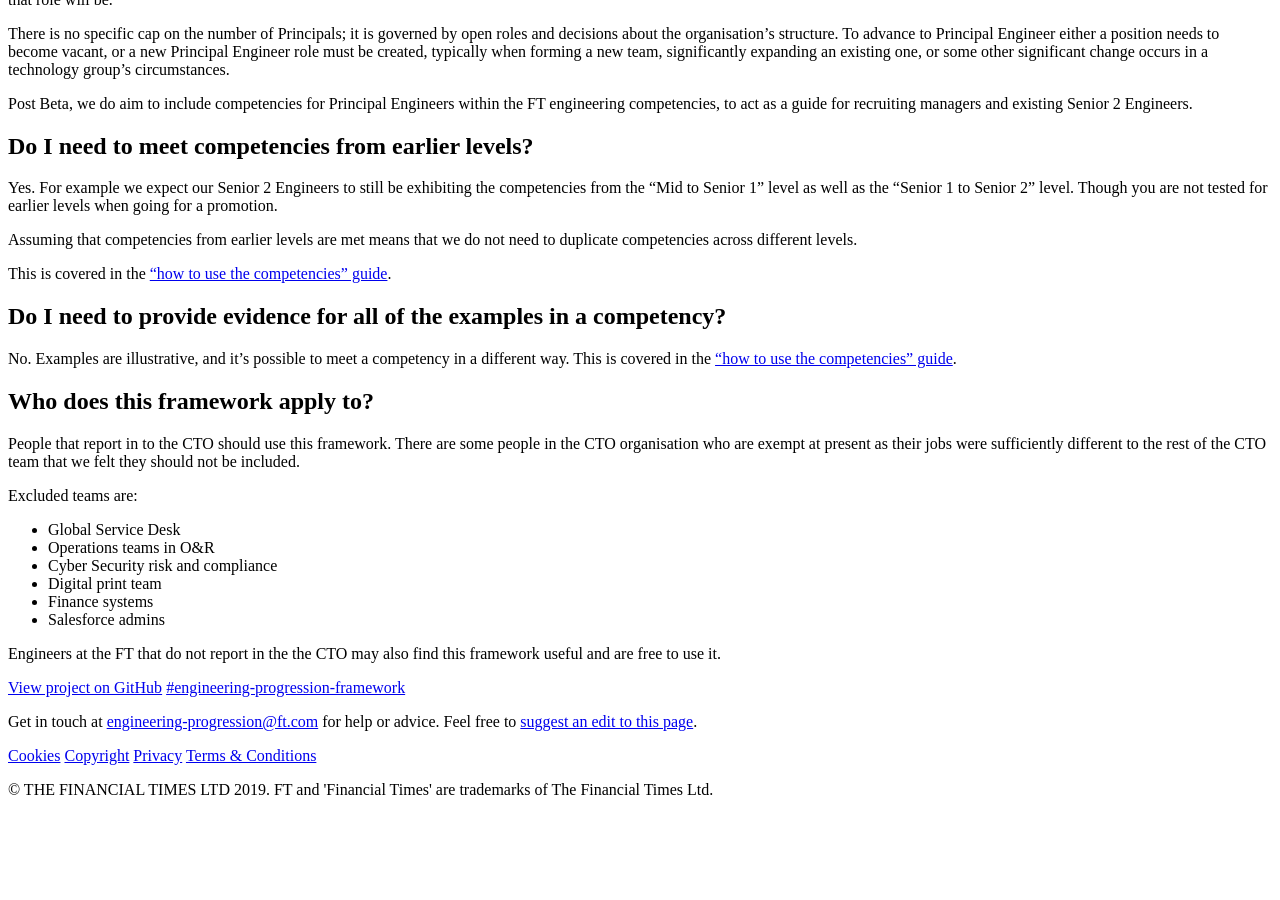
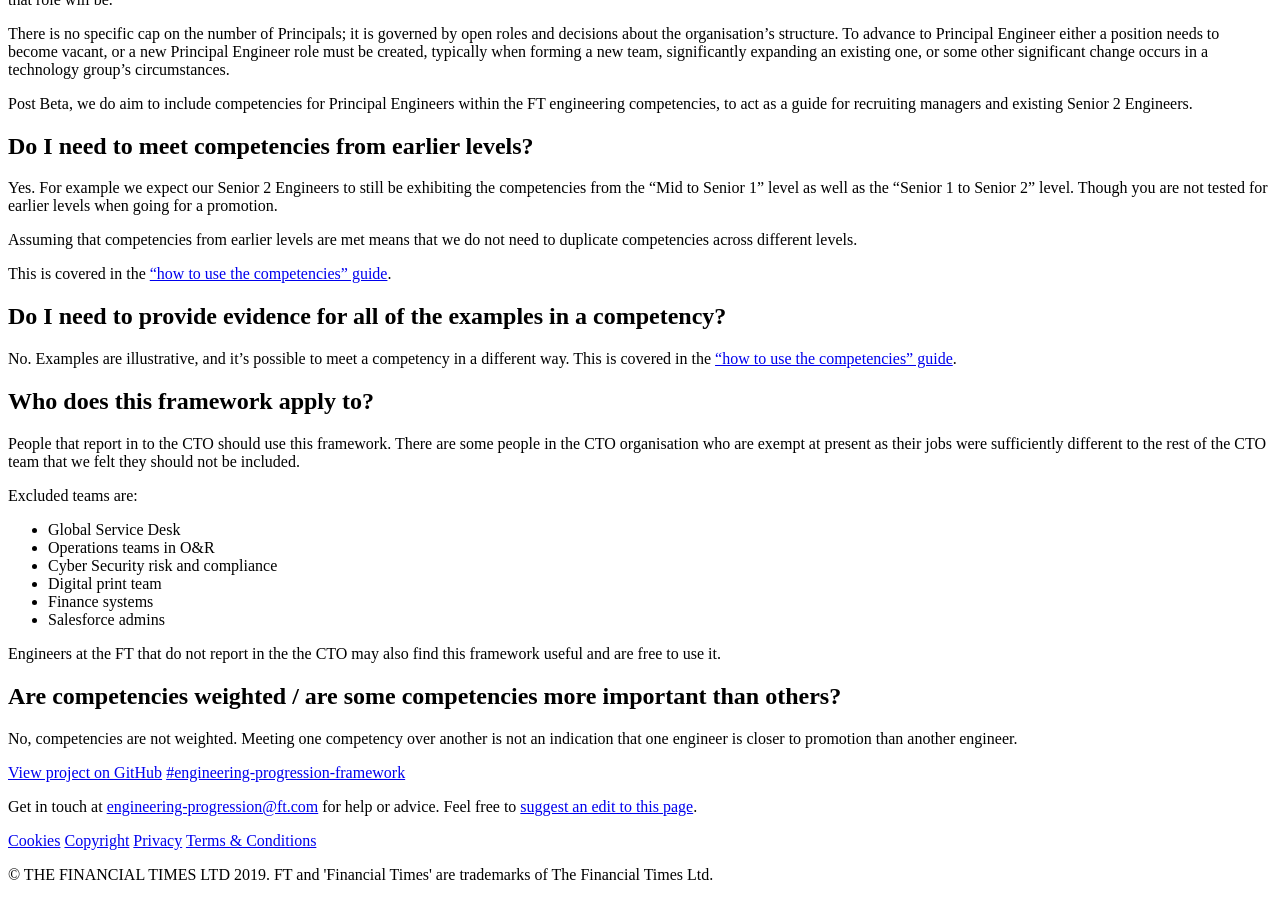
Before and after one commit to Financial-Times/engineering-progression, a Jekyll site: the page built from site/pages/faq.md, in a window 1280 px wide and 900 px high, scrolled down 605 px. Built offline with Jekyll 4.4.1, drawn with Linux system fonts in a browser that asks for light colours; a style sheet for code colours, icons or effects is not loaded; before the commit the page ends 1420 px from its top, so only the background shows below that.

Commit message:
Add an FAQ entry on competency weighting
Competencies are not weighted. Resolves #259.

```diff
--- a/site/pages/faq.md
+++ b/site/pages/faq.md
@@ -70,3 +70,7 @@ Excluded teams are:
 * Salesforce admins
 
 Engineers at the FT that do not report in the the CTO may also find this framework useful and are free to use it.
+
+## Are competencies weighted / are some competencies more important than others?
+
+No, competencies are not weighted. Meeting one competency over another is not an indication that one engineer is closer to promotion than another engineer.
```
